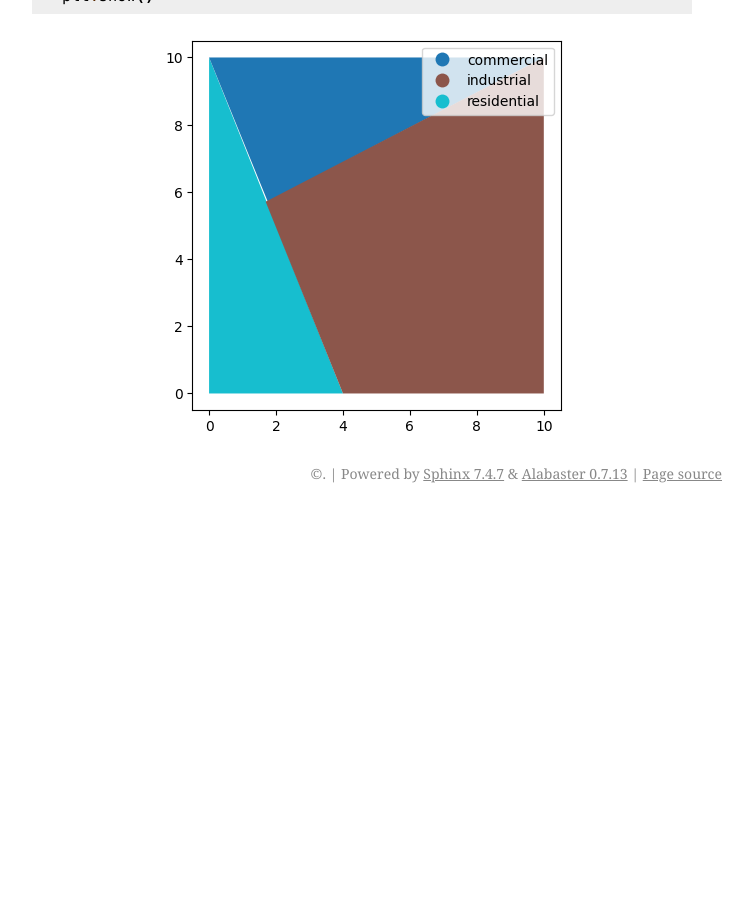
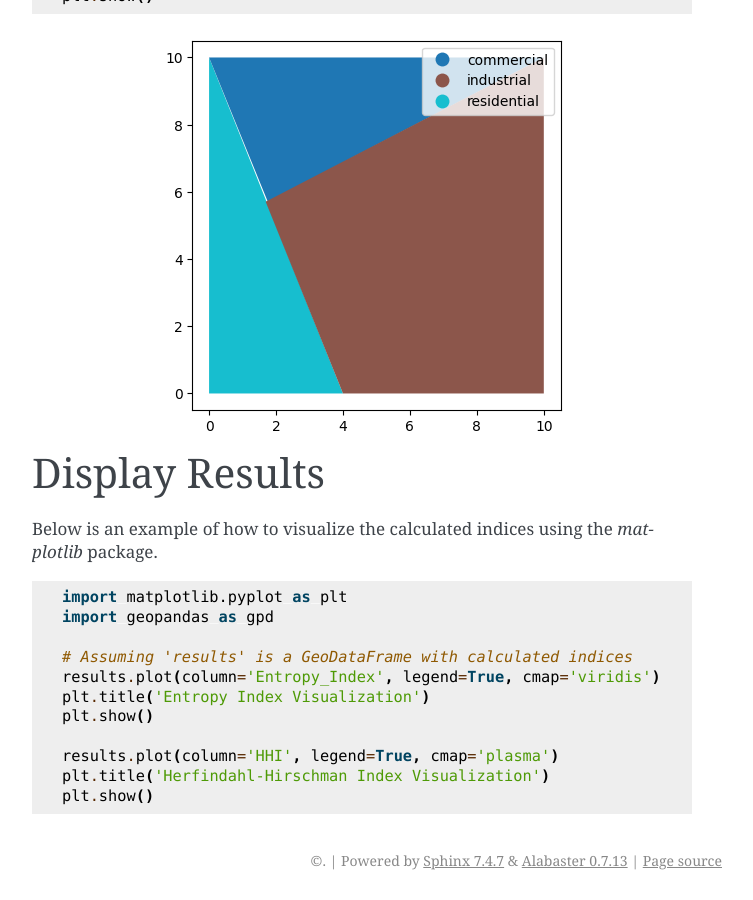
Before and after one commit to makyol/landusemix, a Sphinx documentation site: the page built from docs/usage.rst, in a window 1280 px wide and 900 px high, scrolled down 1923 px. Shown: the whole window, without its empty margins (388-1141 px from the left). Built offline with Sphinx 7.4.7, drawn with Linux system fonts in a browser that asks for light colours; pages that are not in the unit, such as notebooks, are missing from menus; before the commit the page ends 2436 px from its top, so only the background shows below that; some of the changed text lies outside the part shown.

Commit message:
Added data visualization examples to usage documentation page.

```diff
--- a/docs/usage.rst
+++ b/docs/usage.rst
@@ -83,3 +83,21 @@ If you want to display the input raster data, the following code snippet demonst
 .. image:: multiple.png
     :alt: An example shapefile visualization
     :align: center
+
+Display Results
+============================
+Below is an example of how to visualize the calculated indices using the `matplotlib` package.
+
+.. code-block:: python
+
+    import matplotlib.pyplot as plt
+    import geopandas as gpd
+
+    # Assuming 'results' is a GeoDataFrame with calculated indices
+    results.plot(column='Entropy_Index', legend=True, cmap='viridis')
+    plt.title('Entropy Index Visualization')
+    plt.show()
+
+    results.plot(column='HHI', legend=True, cmap='plasma')
+    plt.title('Herfindahl-Hirschman Index Visualization')
+    plt.show()
```
Also changed, not shown: other parts of docs/usage.rst (+2 -2 lines).
